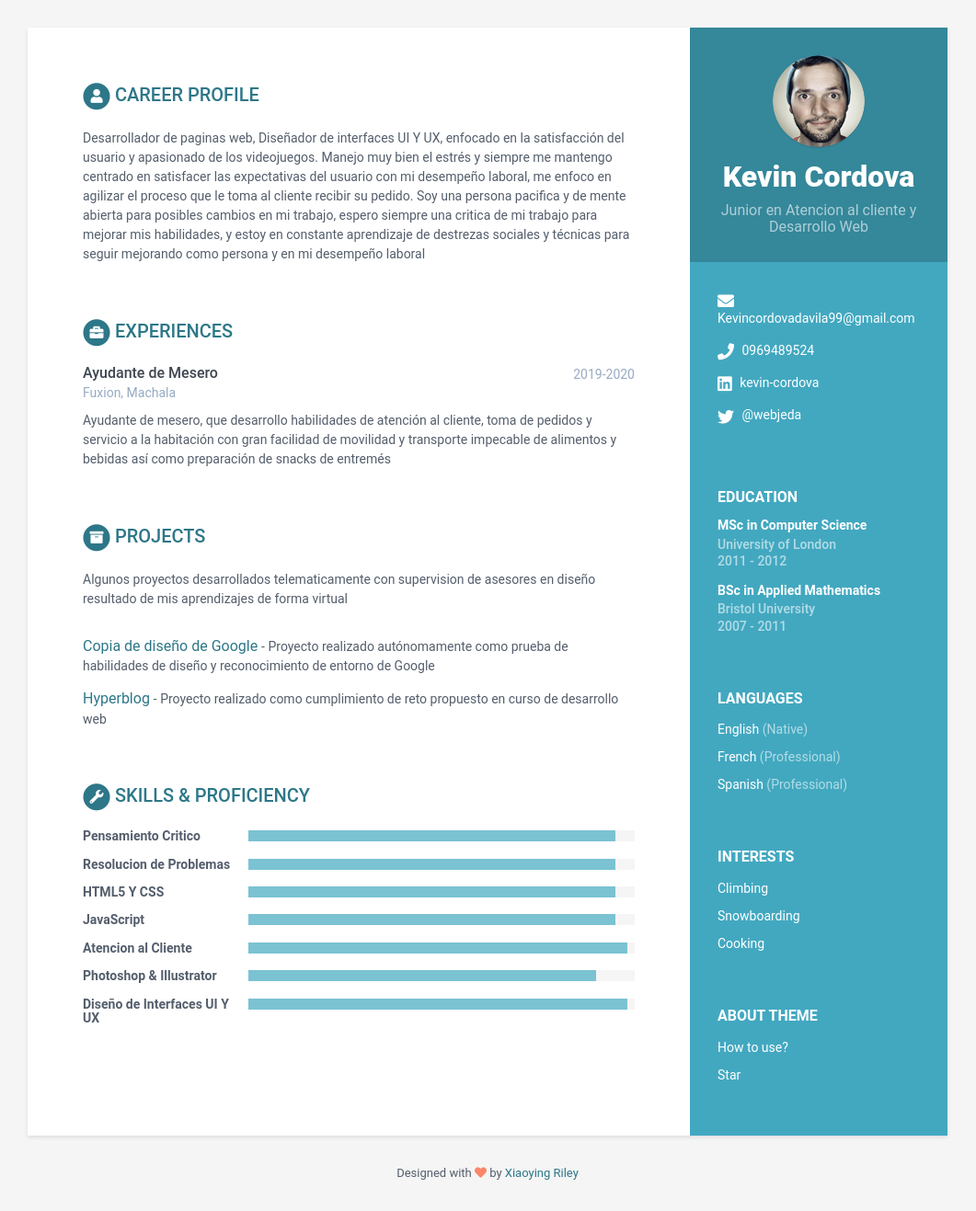
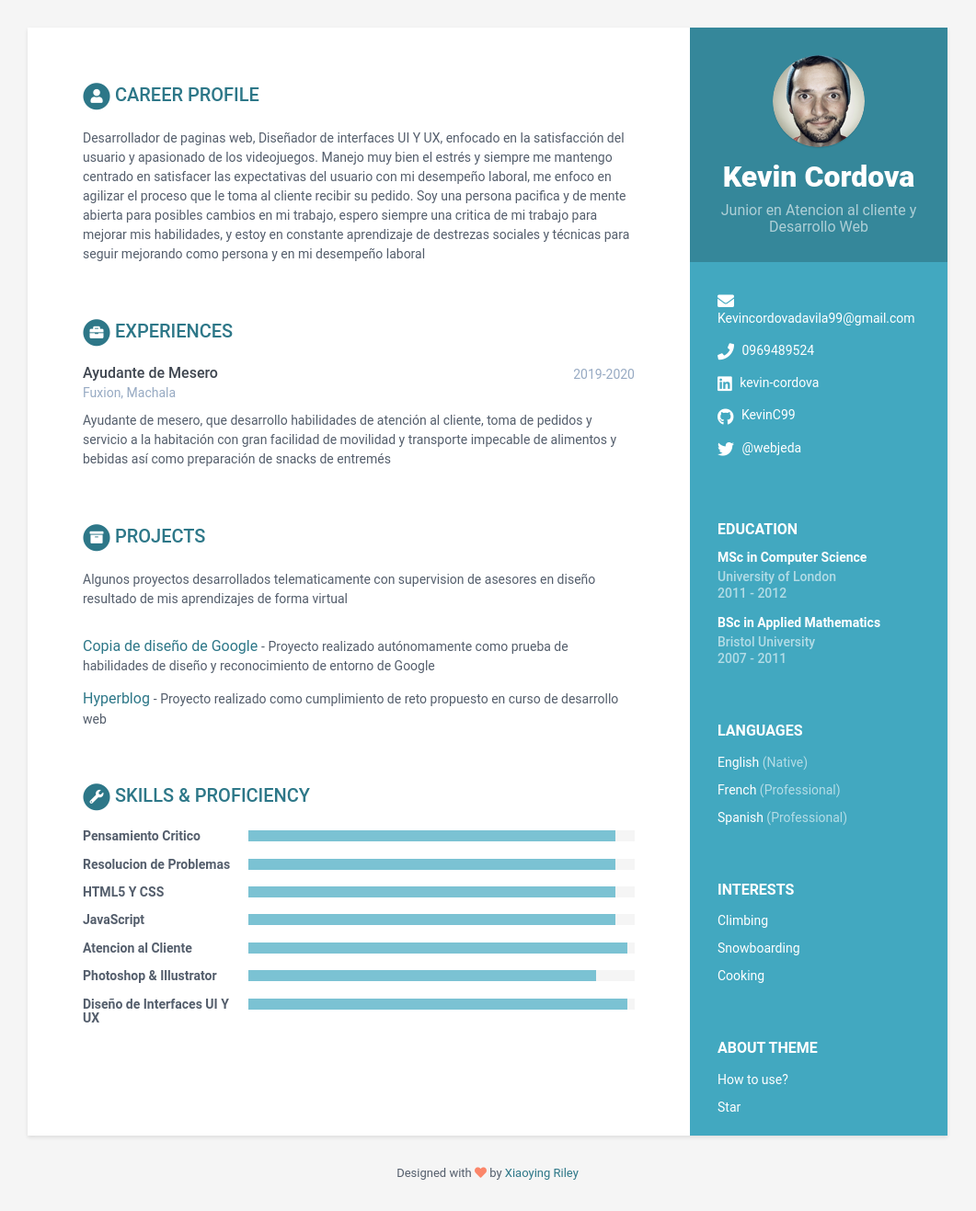
Before and after one commit to KevinC99/good-birch-4e19a, a Jekyll site: the page built from index.html, in a window 1280 px wide. Shown: the whole page at 92% size, without its empty margins (110-1171 px from the left). Built offline with Jekyll 4.4.1, drawn with Linux system fonts in a browser that asks for light colours.

Commit message:
data.yml: updated github in sidebar

```diff
--- a/_data/data.yml
+++ b/_data/data.yml
@@ -28,6 +28,7 @@ sidebar:
       link: null
   phone: 0969489524
   linkedin: kevin-cordova
+  github: KevinC99
 career-profile:
   title: Career Profile
   summary: >2-
```
